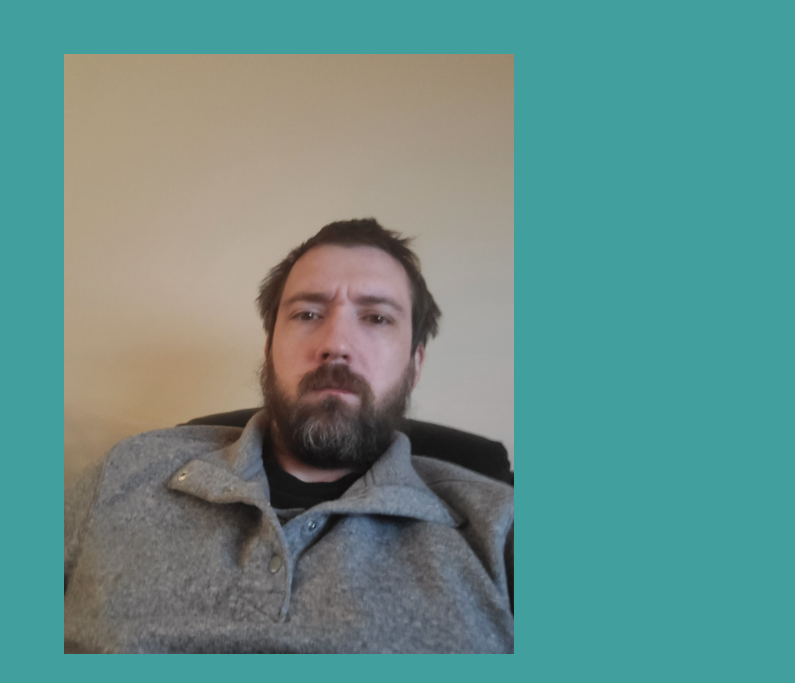
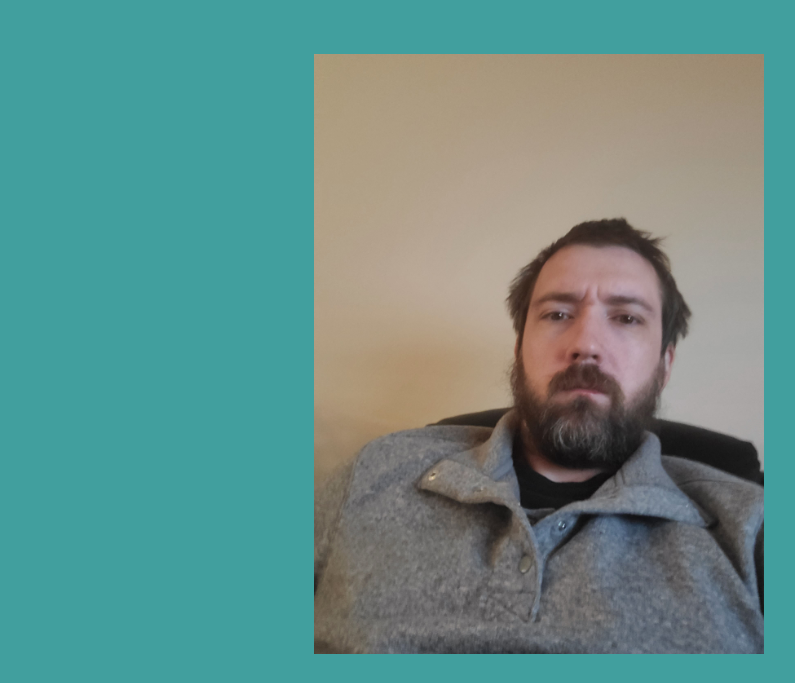
Before and after one commit to ErnestHase/portfolio, a plain HTML site: page index.html in a window 1280 px wide. Shown: the part 117-800 px from the top of the page, without its empty margins (469-1264 px from the left). Drawn offline with Linux system fonts and the light colour scheme.

Commit message:
Update style.css

```diff
--- a/style.css
+++ b/style.css
@@ -25,7 +25,7 @@ h3{
 
 img{
   padding: 25px 25px 25px 25px;
-  margin-left: 500px
+  margin-left: 750px
 }
 
 p{
```
